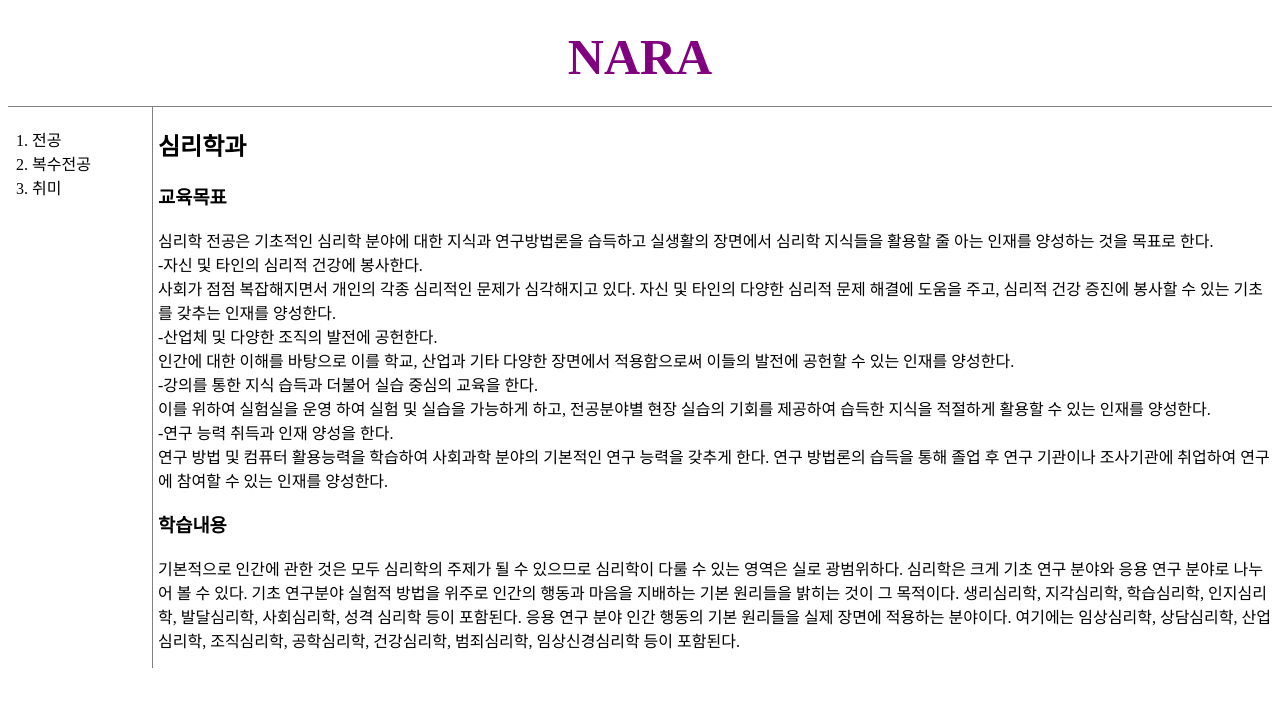
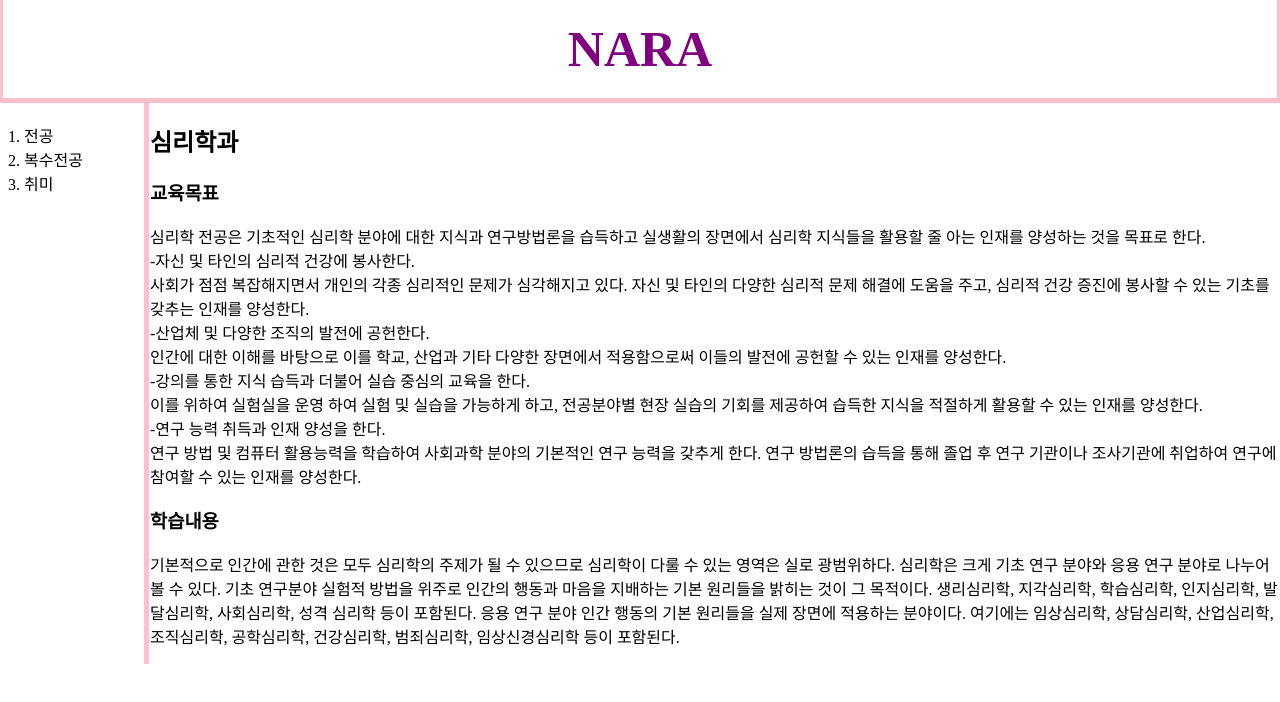
Before and after one commit to Nararing/CSS-, a plain HTML site: page 2.html in a window 1280 px wide. Drawn offline with Linux system fonts and the light colour scheme.

Commit message:
Add files via upload
디자인수정

```diff
--- a/2.html
+++ b/2.html
@@ -3,7 +3,7 @@
 <head>
   <title>web1 - 복수전공</title>
   <meta charset="utf-8">
-  <link rel="stylesheet"href="style.css">
+    <link rel="stylesheet"href="style.css">
 </head>
 <body>
   <h1><a href="LNR.html"style="color:purple">NARA</a></h1>
@@ -13,6 +13,27 @@
     <li><a href="2.html">복수전공</a></li>
     <li><a href="3.html">취미</a></li>
   </ol>
+  <style>
+  body{
+    margin:0;
+  }
+
+  a{color:black;
+  }
+  h1 { font-size:50px;
+    text-align: center;
+    margin:0;
+    padding:20px;
+    border-bottom:5px;
+    border-style: solid;
+    border-top:0px;
+    border-color: pink;
+  }
+
+  ol{
+    border-right:5px solid pink;
+  }
+    </style>
 <div>
 
       <h2>심리학과</h2>
```
Also changed, not shown: 3.html (+5 -2 lines).
